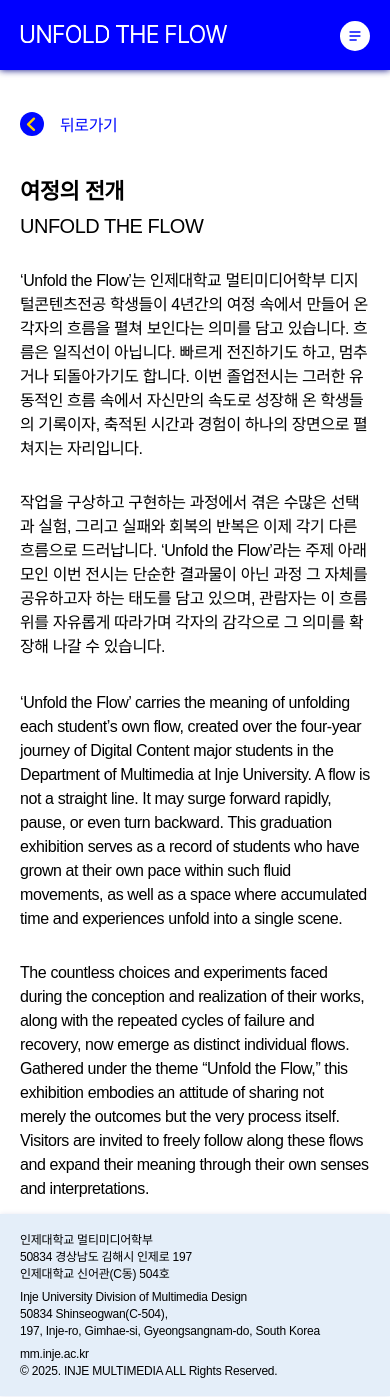
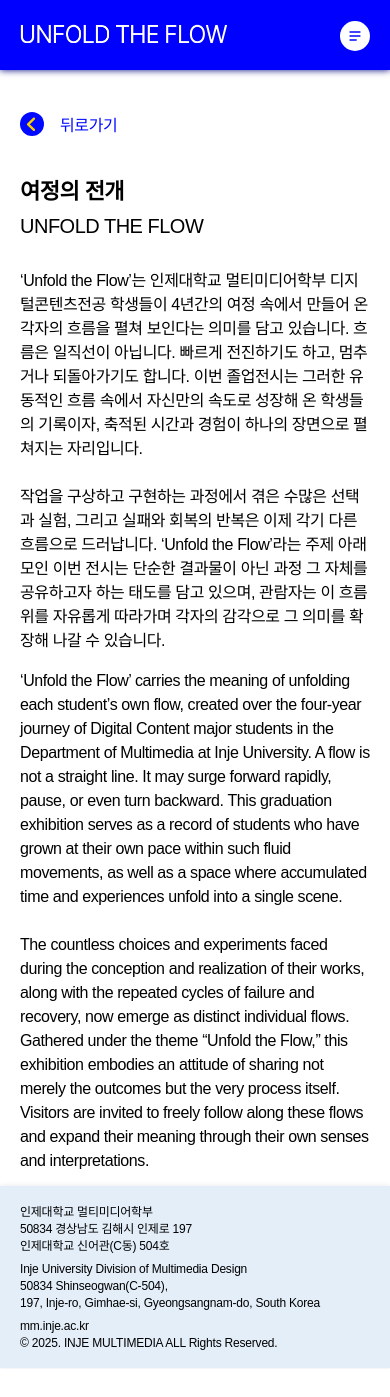
Before and after one commit to SEOJAE00/injemm2025, a React (Vite) app: page /about/unfold in a window 390 px wide. After the commit the page ends 1369 px from the top, so only its background shows below. Built offline with nearby package versions, Linux system fonts and the light colour scheme; a web font is replaced by a local one.

Commit message:
어바웃 문구 수정

```diff
--- a/src/components/AboutInfo.jsx
+++ b/src/components/AboutInfo.jsx
@@ -42,7 +42,7 @@ function Aboutinfo() {
         <div className="content-row-vi">
           <img src="/img/about1.png" alt="UNFOLD THE FLOW" className="visualid_img" />
           <div className="ab-right">
-            <span className="text-wrapper-body-right vi-p" style={{ display: "flex", flexDirection: "column", gap: "30px" }}>
+            <span className="text-wrapper-body-right vi-p" style={{ display: "flex", flexDirection: "column", gap: "24px" }}>
               {filteredData[0].descriptionKo.map((a, i)=>{
                 return (
                   <div key={i}>
@@ -52,7 +52,7 @@ function Aboutinfo() {
               })
               }
             </span>
-            <span className="text-wrapper-body-right vi-p2" style={{ display: "flex", flexDirection: "column", gap: "30px" }}>
+            <span className="text-wrapper-body-right vi-p2" style={{ display: "flex", flexDirection: "column", gap: "24px" }}>
               {filteredData[0].descriptionEn.map((a, i)=>{
                 return (
                   <div key={i}>
@@ -72,7 +72,7 @@ function Aboutinfo() {
         <div className="text-wrapper">{filteredData[0].menuKo}</div>
         <div className="text-wrapper-2">{filteredData[0].menuEn}</div>
         <div className="content-row-3">
-          <span className="text-wrapper-body-left" style={{ display: "flex", flexDirection: "column", gap: "30px" }}>
+          <span className="text-wrapper-body-left" style={{ display: "flex", flexDirection: "column", gap: "24px" }}>
             {
               filteredData[0].descriptionKo.map((a, i)=>{
                 return (
@@ -83,7 +83,7 @@ function Aboutinfo() {
               })
             }
           </span>
-          <span className="text-wrapper-body-right"style={{ display: "flex", flexDirection: "column", gap: "30px" }}>
+          <span className="text-wrapper-body-right"style={{ display: "flex", flexDirection: "column", gap: "24px" }}>
             {
               filteredData[0].descriptionEn.map((a, i)=>{
                 return (
--- a/src/css/About.css
+++ b/src/css/About.css
@@ -720,7 +720,6 @@
   .text-wrapper-body-right, .text-wrapper-body-left {
     font-size: 16px;
     line-height: 24px;
-    margin-bottom: 16px;
     letter-spacing: -0.4px;
   }
 
```
